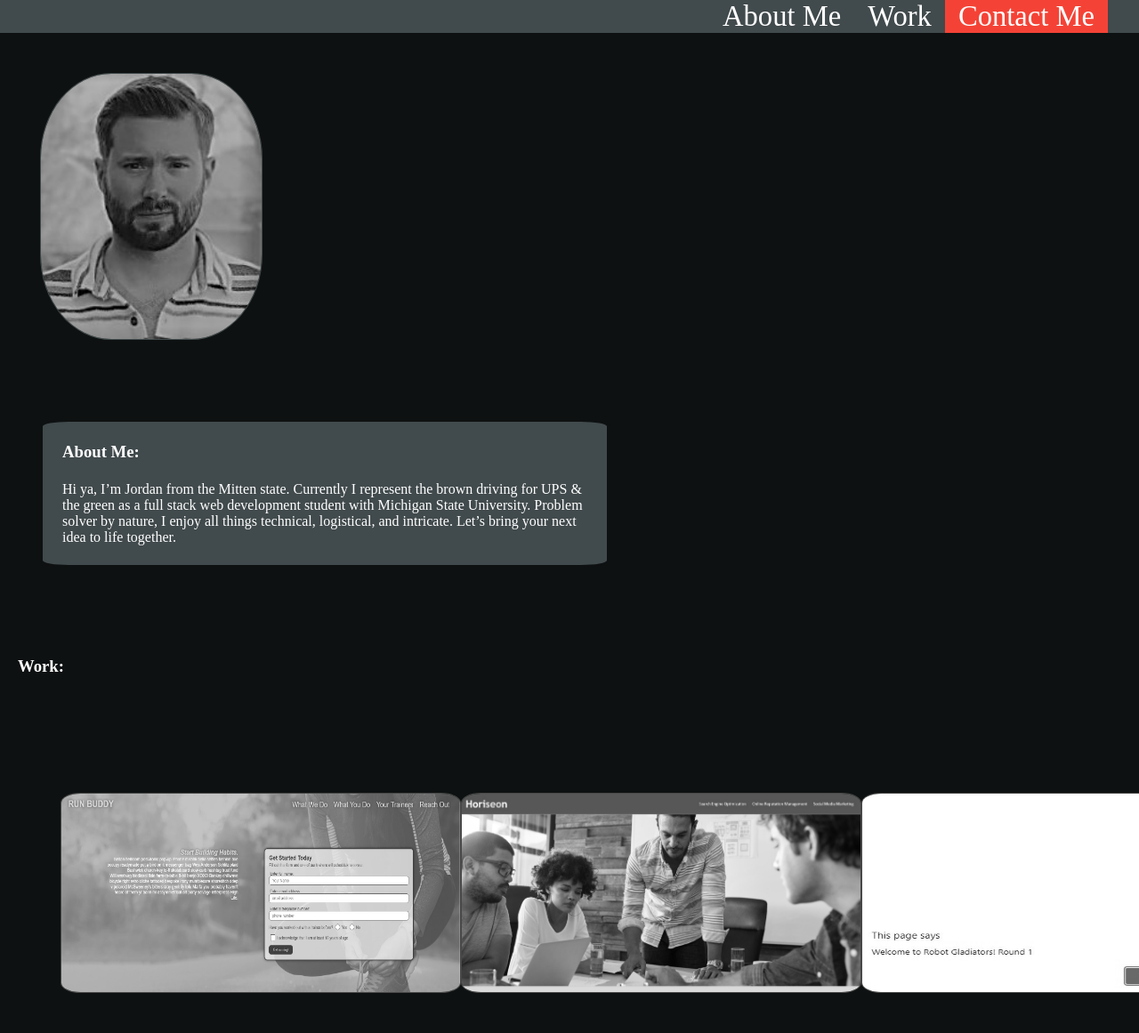
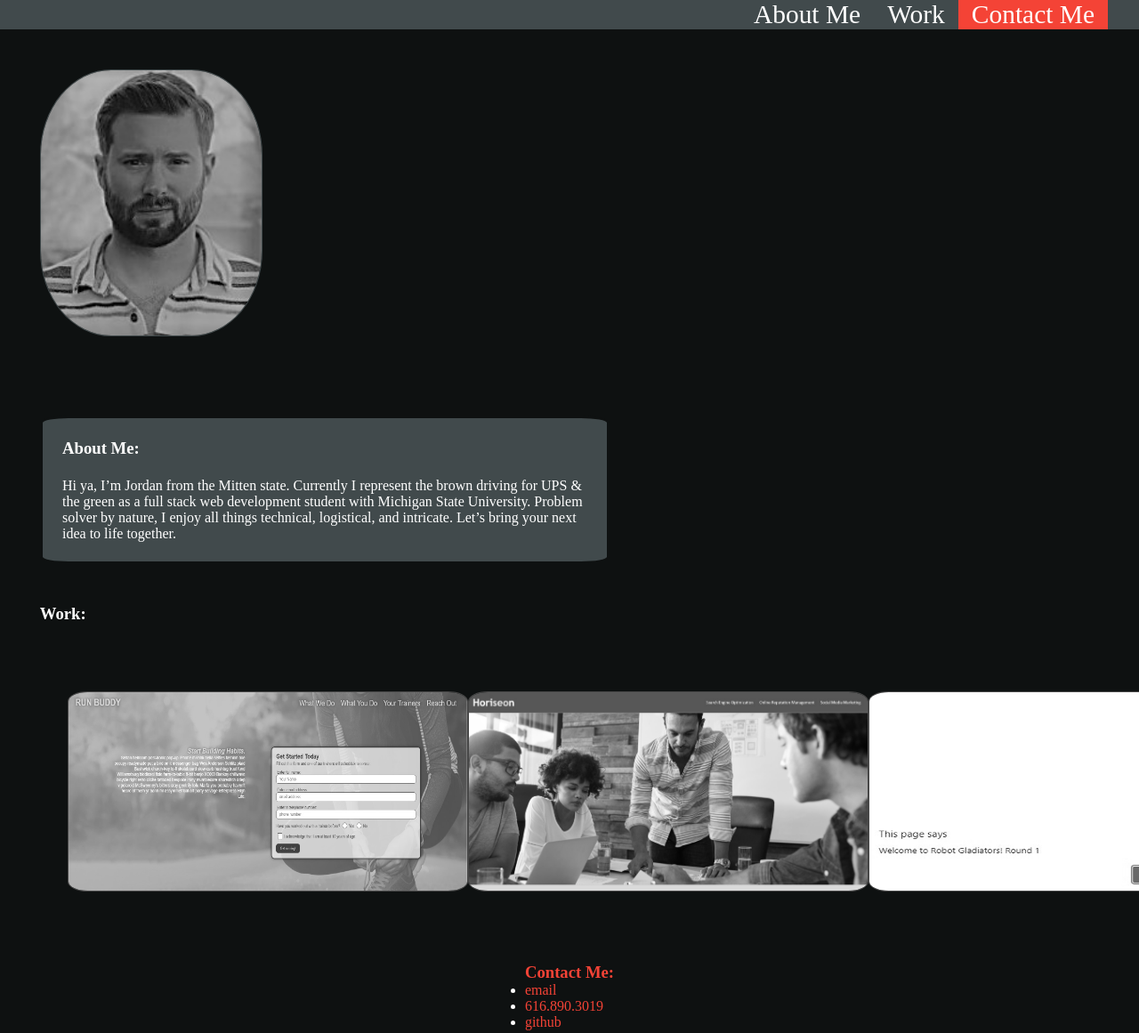
Before and after one commit to Jrophoff/Jordan-Ophoff, a plain HTML site: page index.html in a window 1280 px wide. Shown: the top 1161 px of the page at 89% size. Drawn offline with Linux system fonts and the light colour scheme.

Commit message:
more css clean up

```diff
--- a/assets/css/style.css
+++ b/assets/css/style.css
@@ -28,7 +28,6 @@ header {
 }
 
 header a {
-    color: var(--white);
     text-decoration: none;
 }
 
@@ -40,7 +39,7 @@ header nav ul {
 
 header nav ul li a {
     padding: 10px 15px;
-    font-size: 2.55vw;
+    font-size: 2.30vw;
 }
 
 .cm-link {
@@ -76,17 +75,6 @@ header nav ul li a {
 
 
   /* main starts here */
-
-main a {
-    color: var(--white);
-    text-decoration: none;
-}
-
-main p {
-    color: var(--white);
-    margin: 0 20px 0px 0
-}
-
 
 .photo {
     display: flex;
@@ -128,20 +116,14 @@ main .content-left {
 /* work starts here */
 
 article {
-    margin-top: 100px;
-    max-width: 100%;
+    margin: 3.5%
 }
 
 .work {
-    padding: 0 0 500px 36px;
+    /* padding: 0 0 500px 36px; */
     display: flex;
     justify-content: space-around;
-}
-
-.work-title a {
-    position: relative;
-    color: var(--white);
-    margin-left: 20px;
+    margin: 3.5%;
 }
 
 .work img {
```
